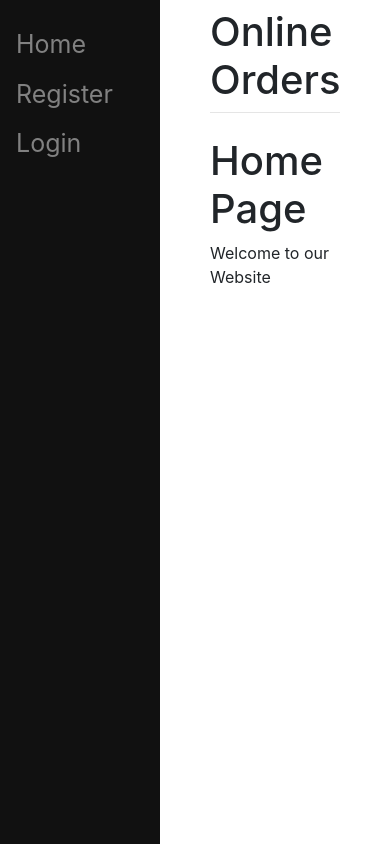
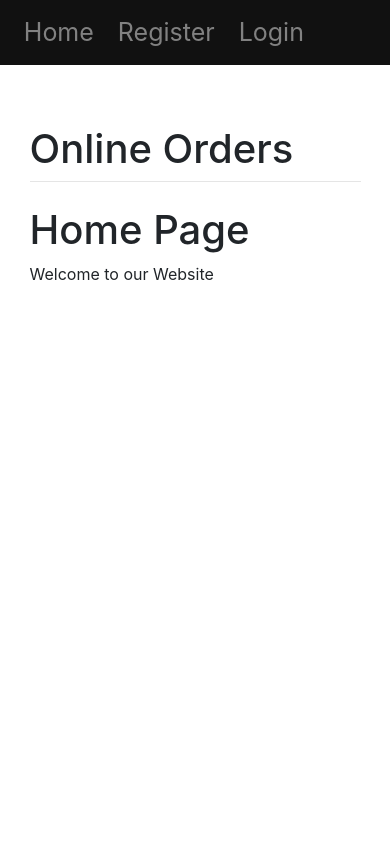
Before and after one commit to Rajeevveera24/online-orders-app, a Django app: page / in a window 390 px wide. Run offline with Django 3.2, Linux system fonts and the light colour scheme; some libraries are stand-ins or nearby versions.

Commit message:
made partially responvise css

```diff
--- a/orders/templates/orders/base.html
+++ b/orders/templates/orders/base.html
@@ -5,7 +5,7 @@
 	<style type="text/css">
 		.sidenav {
 			height:100%;
-			width:160px;
+			width: 20%;
 			position: fixed;
 			z-index:1;
 			top:0;
@@ -35,12 +35,55 @@
         .sidenav a:hover{
 			color:#f1f1f1;
 		}
-
+		.body{
+			overflow:auto;
+		}
         .main{
-			margin-left:160px;
+			margin-left: 25%;
 			padding: 0px 10px;
+			margin-right: 10%;
+/*			align-items: center;
+			align-self: center;
+			align-content: center;
+			justify-content: center;*/
+		}
+		/* On screens that are less than 700px wide, make the sidebar into a topbar */
+		@media screen and (max-width: 700px) {
+			.sidenav {
+				width: 100%;
+				height: auto;
+				position: fixed;
+				margin-right: 0%;
+				margin-left: 0%;
+				padding-left: 2%;
+				padding-right: 2%;
+				padding-bottom: 2%;
+				padding-top: 2%;
+			}
+			.body{
+				overflow:visible;
+			}
+			.sidenav a {
+				float: left;
+			}
+			.main{
+				margin-top: 30%;
+				margin-right: 5%;
+				overflow-y:auto;
+				margin-left: 5%;
+				width:90%;
+				/* position:fixed; */
+				align-content: center;
+			}
+			div.content {
+				margin-left: 0;
+			}
+			.sidenav hr{
+				border: 1px solid green;
+			}
 		}
     </style>
+
 
 	<meta charset="utf-8">
     <meta name="viewport" content="width=device-width, initial-scale=1, shrink-to-fit=no">
@@ -54,10 +97,8 @@
 	<div class="sidenav">
 		{% block side %}
 			{% if user.is_authenticated %}
-
 				<h4>{{ user.username }}</h4>
 				<hr>
-				<br>
 				<a href="/">Home</a>
 				<a href="/create">Order</a>
 				<a href="/view">View Order</a>
@@ -73,14 +114,14 @@
 	</div>
 
 	<div id="content" name="content" class="main">
-		<div class="row justify-content-center">
-			<div class="col-8">
+		<!-- <div class="row justify-content-center"> -->
+			<!-- <div class="col-8"> -->
 				<h1 class="mt-2">Online Orders</h1>
 				<hr class="mt-0 mb-4">
 				{% block content %}
 				{% endblock %}
-			</div>
-		</div>
+			<!-- </div> -->
+		<!-- </div> -->
 	</div>
 
 	<script src="https://code.jquery.com/jquery-3.3.1.slim.min.js" integrity="sha384-q8i/X+965DzO0rT7abK41JStQIAqVgRVzpbzo5smXKp4YfRvH+8abtTE1Pi6jizo" crossorigin="anonymous"></script>
```
Also changed, not shown: db.sqlite3.
